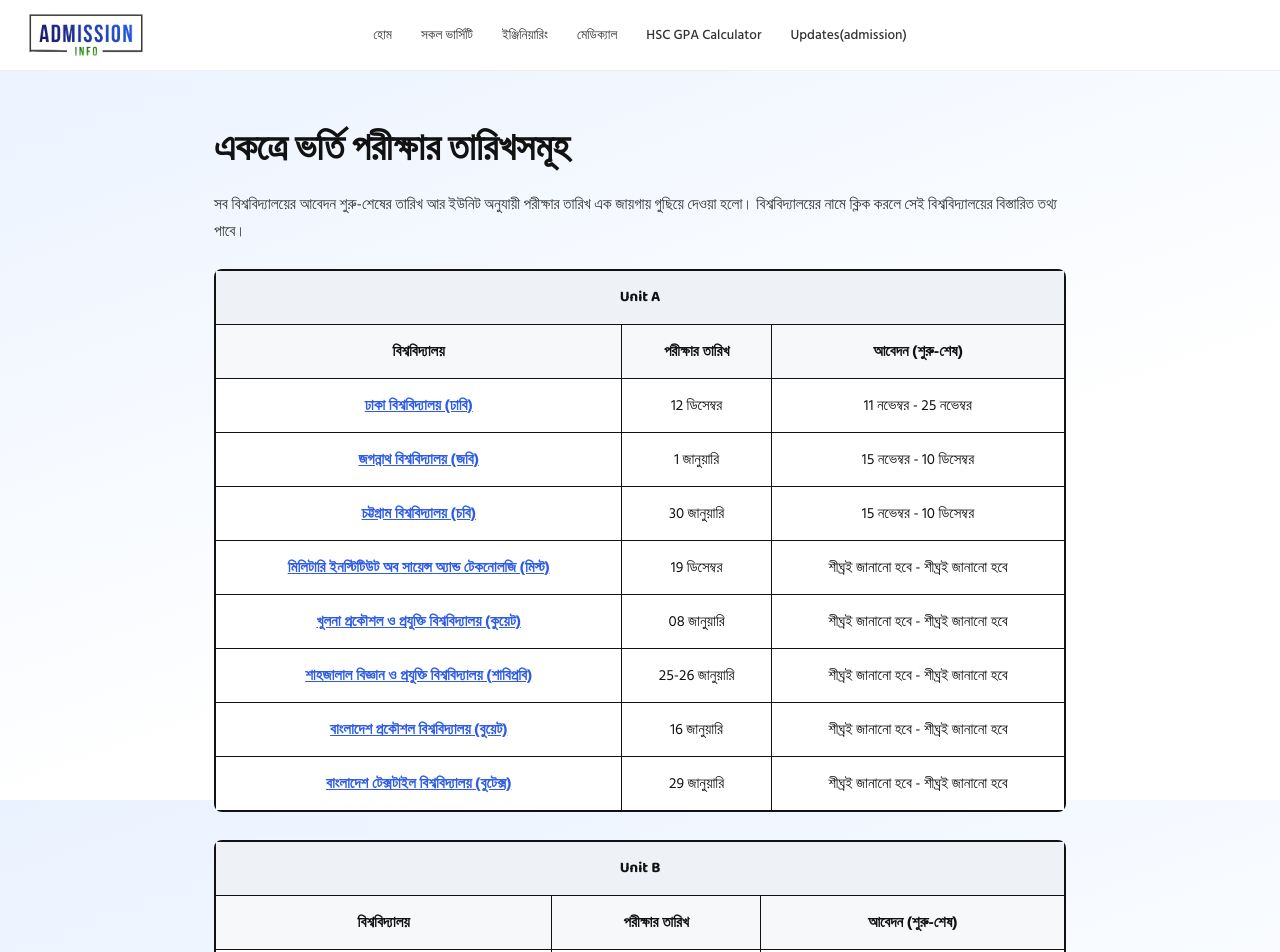
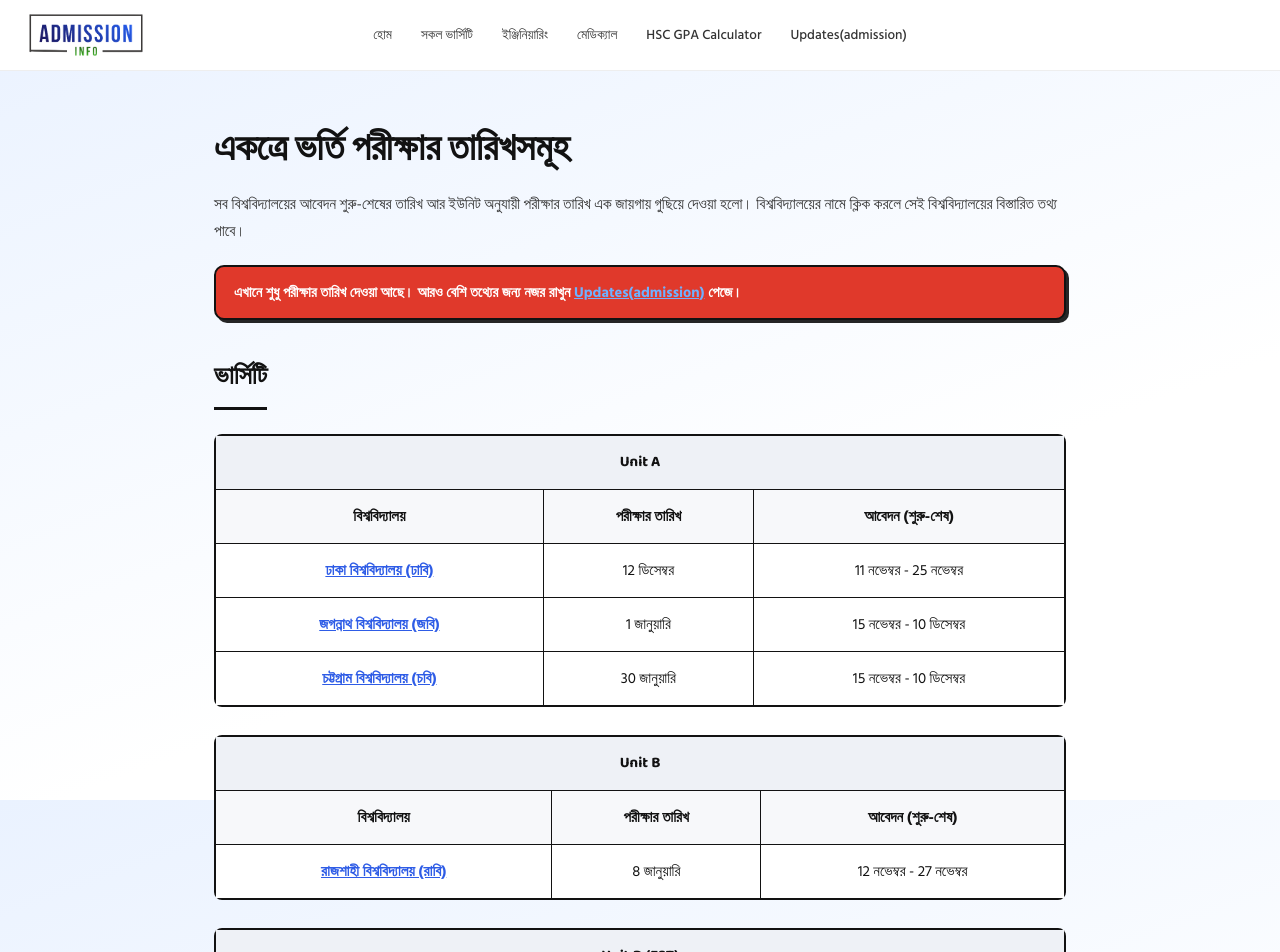
Before and after one commit to nishat-jihad/Admission-info, a Next.js app in the folder chance-hobe-ki/: page /exam-dates in a window 1280 px wide. Shown: the top 952 px of the page. Built offline with nearby package versions, Linux system fonts and the light colour scheme.

Commit message:
Refactor ExamDatesPage to categorize exam dates
Refactor ExamDatesPage to display exam categories with respective unit groups. Introduced ExamUnitTable for rendering unit tables.

```diff
--- a/chance-hobe-ki/src/app/exam-dates/page.js
+++ b/chance-hobe-ki/src/app/exam-dates/page.js
@@ -33,23 +33,17 @@ function groupByUnit(data) {
   return groups;
 }
 
-export default function ExamDatesPage() {
-  const unitGroups = groupByUnit(examDates);
+// পেজে তিনটা আলাদা সেকশন — ভার্সিটি, ইঞ্জিনিয়ারিং, মেডিকেল — দেখানোর জন্য।
+// examDates.js-এর প্রতিটা এন্ট্রির category ফিল্ড অনুযায়ী ভাগ করা হয়।
+const examCategories = [
+  { key: "university", label: "ভার্সিটি" },
+  { key: "engineering", label: "ইঞ্জিনিয়ারিং" },
+  { key: "medical", label: "মেডিকেল" },
+];
 
+function ExamUnitTable({ group }) {
   return (
-    <>
-      <Navbar />
-      <main className="page exam-dates-page">
-        <h1 className="about-title">একত্রে ভর্তি পরীক্ষার তারিখসমূহ</h1>
-        <p className="about-lead">
-          সব বিশ্ববিদ্যালয়ের আবেদন শুরু-শেষের তারিখ আর ইউনিট অনুযায়ী পরীক্ষার তারিখ
-          এক জায়গায় গুছিয়ে দেওয়া হলো। বিশ্ববিদ্যালয়ের নামে ক্লিক করলে সেই
-          বিশ্ববিদ্যালয়ের বিস্তারিত তথ্য পাবে।
-        </p>
-
-        <div className="exam-unit-groups">
-          {unitGroups.map((group) => (
-            <div key={group.unit} className="exam-unit-table-wrap">
+    <div className="exam-unit-table-wrap">
       <table className="exam-unit-table">
         <thead>
           <tr>
@@ -67,10 +61,7 @@ export default function ExamDatesPage() {
           {group.rows.map((row) => (
             <tr key={row.universityId}>
               <td className="exam-uni-cell">
-                        <Link
-                          href={`/university/${row.universityId}`}
-                          className="exam-uni-link"
-                        >
+                <Link href={`/university/${row.universityId}`} className="exam-uni-link">
                   <span className="exam-uni-full">{row.universityName}</span>
                   <span className="exam-uni-short">{row.shortName}</span>
                 </Link>
@@ -82,8 +73,48 @@ export default function ExamDatesPage() {
         </tbody>
       </table>
     </div>
+  );
+}
+
+export default function ExamDatesPage() {
+  return (
+    <>
+      <Navbar />
+      <main className="page exam-dates-page">
+        <h1 className="about-title">একত্রে ভর্তি পরীক্ষার তারিখসমূহ</h1>
+        <p className="about-lead">
+          সব বিশ্ববিদ্যালয়ের আবেদন শুরু-শেষের তারিখ আর ইউনিট অনুযায়ী পরীক্ষার তারিখ
+          এক জায়গায় গুছিয়ে দেওয়া হলো। বিশ্ববিদ্যালয়ের নামে ক্লিক করলে সেই
+          বিশ্ববিদ্যালয়ের বিস্তারিত তথ্য পাবে।
+        </p>
+
+        <div className="exam-notice">
+          এখানে শুধু পরীক্ষার তারিখ দেওয়া আছে। আরও বেশি তথ্যের জন্য নজর রাখুন{" "}
+          <Link href="/updates" className="exam-notice-link">
+            Updates(admission)
+          </Link>{" "}
+          পেজে।
+        </div>
+
+        {examCategories.map((cat) => {
+          const catData = examDates.filter((u) => u.category === cat.key);
+          const unitGroups = groupByUnit(catData);
+
+          return (
+            <section key={cat.key} className="exam-category-section">
+              <h2 className="exam-category-title">{cat.label}</h2>
+              {unitGroups.length === 0 ? (
+                <p className="exam-category-empty">শীঘ্রই যোগ করা হবে</p>
+              ) : (
+                <div className="exam-unit-groups">
+                  {unitGroups.map((group) => (
+                    <ExamUnitTable key={group.unit} group={group} />
                   ))}
                 </div>
+              )}
+            </section>
+          );
+        })}
       </main>
       <Footer />
     </>
```
Lines whose indentation alone changed are shown as unchanged.
